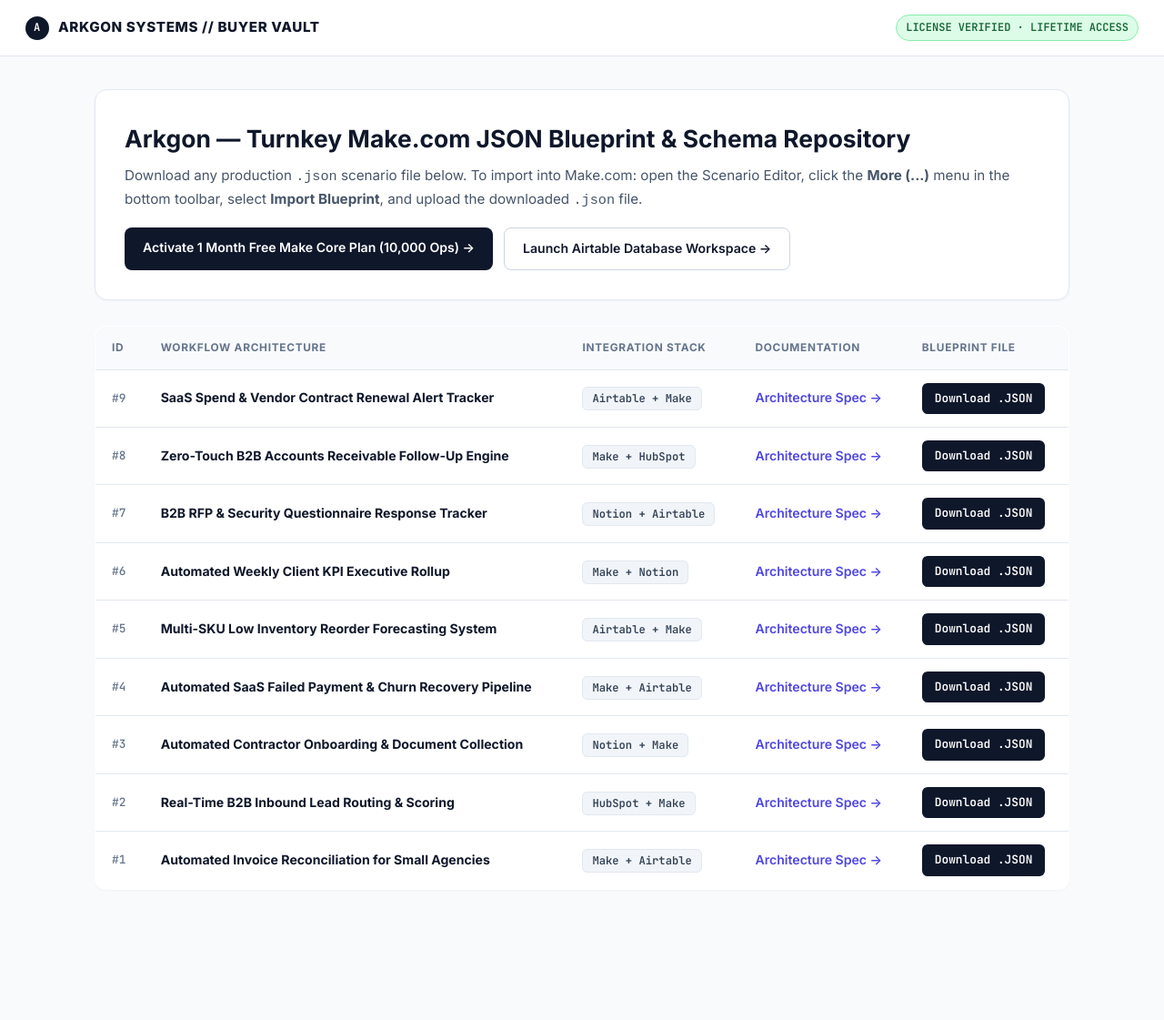
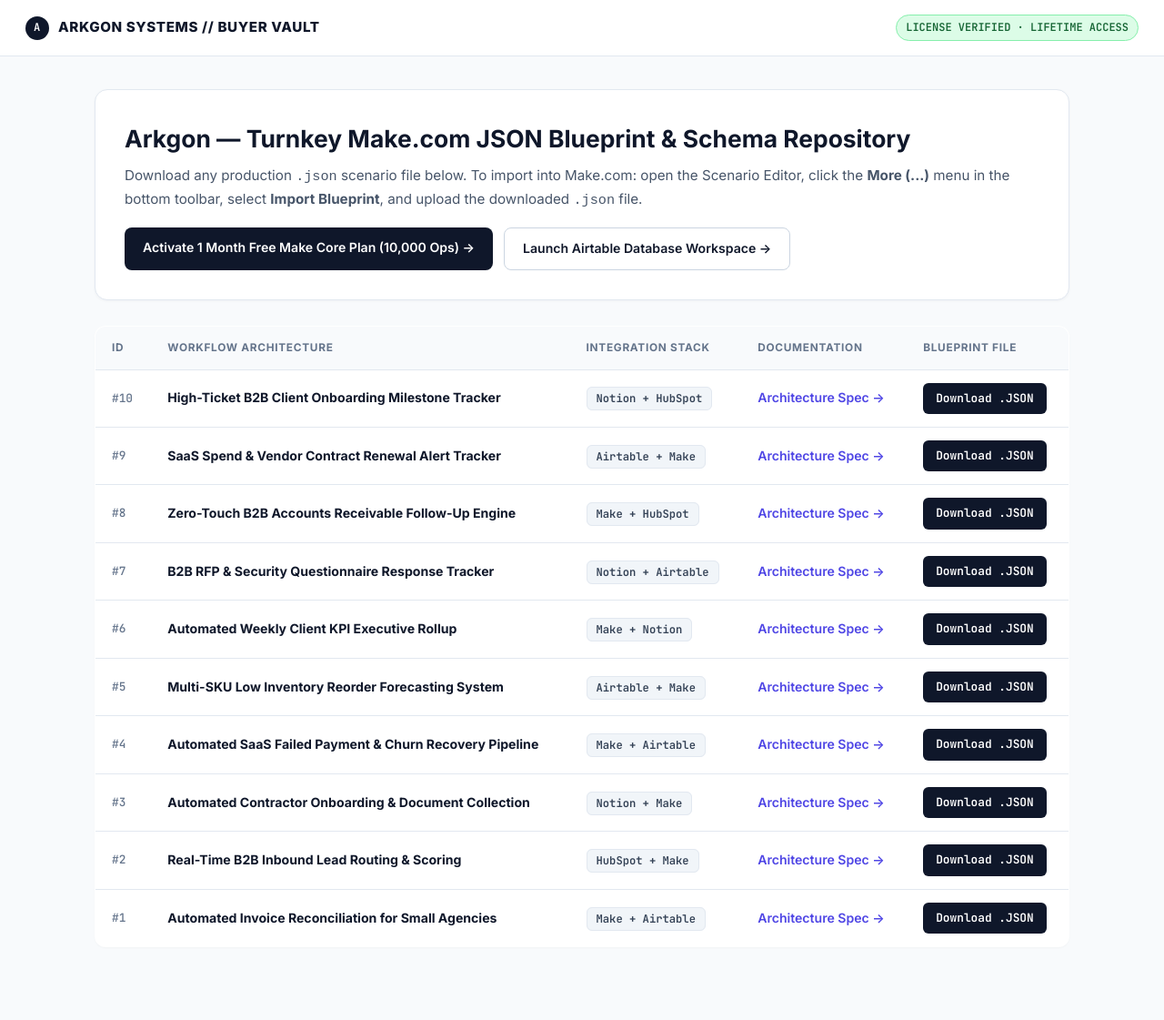
Before and after one commit to Arkgonsystems/b2b-workflow-guides, a Jekyll site: the page vault-9x7k2m.html, which Jekyll copies as it is, in a window 1280 px wide. Shown: the whole page at 91% size. Built offline with Jekyll 4.4.1, drawn with Linux system fonts in a browser that asks for light colours; before the commit the page ends 1058 px from its top, so only the background shows below that.

Commit message:
Publish Arkgon Systems Buyer Download Vault (vault-9x7k2m.html)

```diff
--- a/vault-9x7k2m.html
+++ b/vault-9x7k2m.html
@@ -41,6 +41,7 @@
     </div>
   </section>
   <table><thead><tr><th>ID</th><th>Workflow Architecture</th><th>Integration Stack</th><th>Documentation</th><th>Blueprint File</th></tr></thead><tbody>
+<tr><td style="font-family:'JetBrains Mono',monospace;color:#64748b;font-size:0.8rem;">#10</td><td><strong style="color:#0f172a;">High-Ticket B2B Client Onboarding Milestone Tracker</strong></td><td><span class="stack-tag">Notion + HubSpot</span></td><td><a href="./guides/customer-onboarding-milestone-tracker.html" style="color:#4f46e5;font-weight:600;text-decoration:none;">Architecture Spec &rarr;</a></td><td><a class="dl-btn" href="./blueprints/customer-onboarding-milestone-tracker.json" download="customer-onboarding-milestone-tracker-make-blueprint.json">Download .JSON</a></td></tr>
 <tr><td style="font-family:'JetBrains Mono',monospace;color:#64748b;font-size:0.8rem;">#9</td><td><strong style="color:#0f172a;">SaaS Spend &amp; Vendor Contract Renewal Alert Tracker</strong></td><td><span class="stack-tag">Airtable + Make</span></td><td><a href="./guides/vendor-contract-renewal-alert-system.html" style="color:#4f46e5;font-weight:600;text-decoration:none;">Architecture Spec &rarr;</a></td><td><a class="dl-btn" href="./blueprints/vendor-contract-renewal-alert-system.json" download="vendor-contract-renewal-alert-system-make-blueprint.json">Download .JSON</a></td></tr>
 <tr><td style="font-family:'JetBrains Mono',monospace;color:#64748b;font-size:0.8rem;">#8</td><td><strong style="color:#0f172a;">Zero-Touch B2B Accounts Receivable Follow-Up Engine</strong></td><td><span class="stack-tag">Make + HubSpot</span></td><td><a href="./guides/accounts-receivable-dunning-automation.html" style="color:#4f46e5;font-weight:600;text-decoration:none;">Architecture Spec &rarr;</a></td><td><a class="dl-btn" href="./blueprints/accounts-receivable-dunning-automation.json" download="accounts-receivable-dunning-automation-make-blueprint.json">Download .JSON</a></td></tr>
 <tr><td style="font-family:'JetBrains Mono',monospace;color:#64748b;font-size:0.8rem;">#7</td><td><strong style="color:#0f172a;">B2B RFP &amp; Security Questionnaire Response Tracker</strong></td><td><span class="stack-tag">Notion + Airtable</span></td><td><a href="./guides/rfp-proposal-response-matrix-notion-ai.html" style="color:#4f46e5;font-weight:600;text-decoration:none;">Architecture Spec &rarr;</a></td><td><a class="dl-btn" href="./blueprints/rfp-proposal-response-matrix-notion-ai.json" download="rfp-proposal-response-matrix-notion-ai-make-blueprint.json">Download .JSON</a></td></tr>
```
